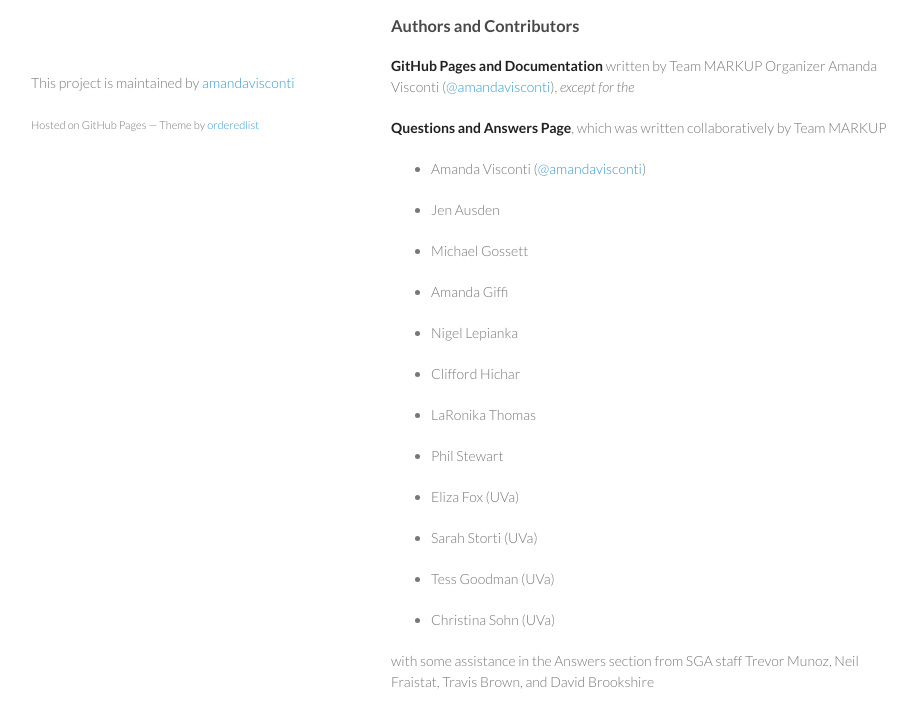
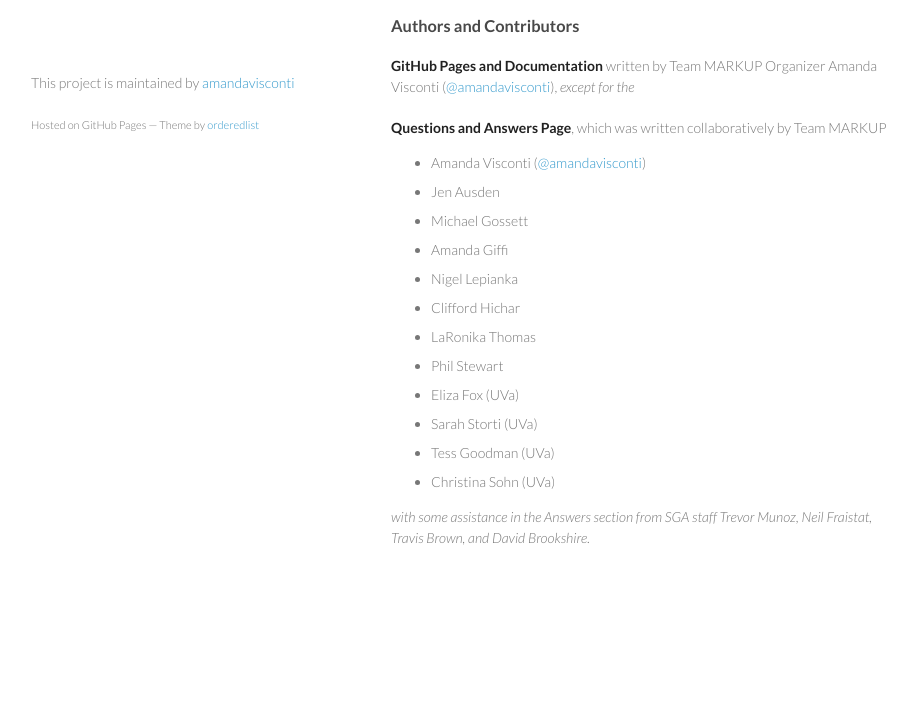
Before and after one commit to amandavisconti/markup-pedagogy, a plain HTML site: page index.html in a window 1280 px wide. Shown: the part 596-1322 px from the top of the page, without its empty margins (179-1096 px from the left). After the commit the page ends 1214 px from the top, so only its background shows below. Drawn offline with Linux system fonts and the light colour scheme.

Commit message:
Page edits

```diff
--- a/index.html
+++ b/index.html
@@ -47,7 +47,7 @@
 
 <p><strong>Questions and Answers Page</strong>, which was written collaboratively by Team MARKUP</p>
 
-<ul>
+<ul style="line-height: 9px;">
 <li><p>Amanda Visconti (<a href="https://github.com/amandavisconti" class="user-mention">@amandavisconti</a>)</p></li>
 <li><p>Jen Ausden</p></li>
 <li><p>Michael Gossett</p></li>
@@ -60,7 +60,7 @@
 <li><p>Sarah Storti (UVa)</p></li>
 <li><p>Tess Goodman (UVa)</p></li>
 <li><p>Christina Sohn (UVa)</p></li>
-</ul><p>with some assistance in the Answers section from SGA staff Trevor Munoz, Neil Fraistat, Travis Brown, and David Brookshire</p>
+</ul><p><em>with some assistance in the Answers section from SGA staff Trevor Munoz, Neil Fraistat, Travis Brown, and David Brookshire.</em></p>
       </section>
       <footer>
         <p>This project is maintained by <a href="https://github.com/amandavisconti">amandavisconti</a></p>
```
Also changed, not shown: questions.html (+1 -1 lines).
